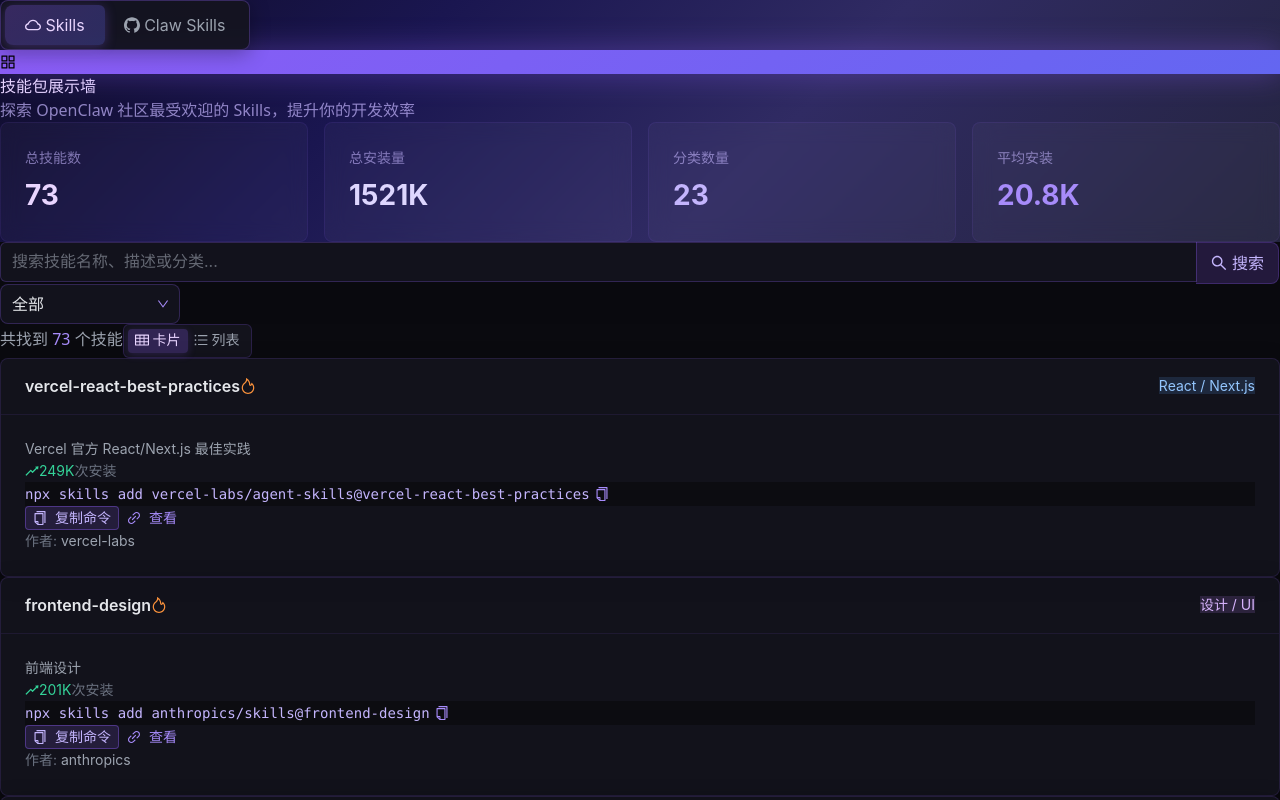
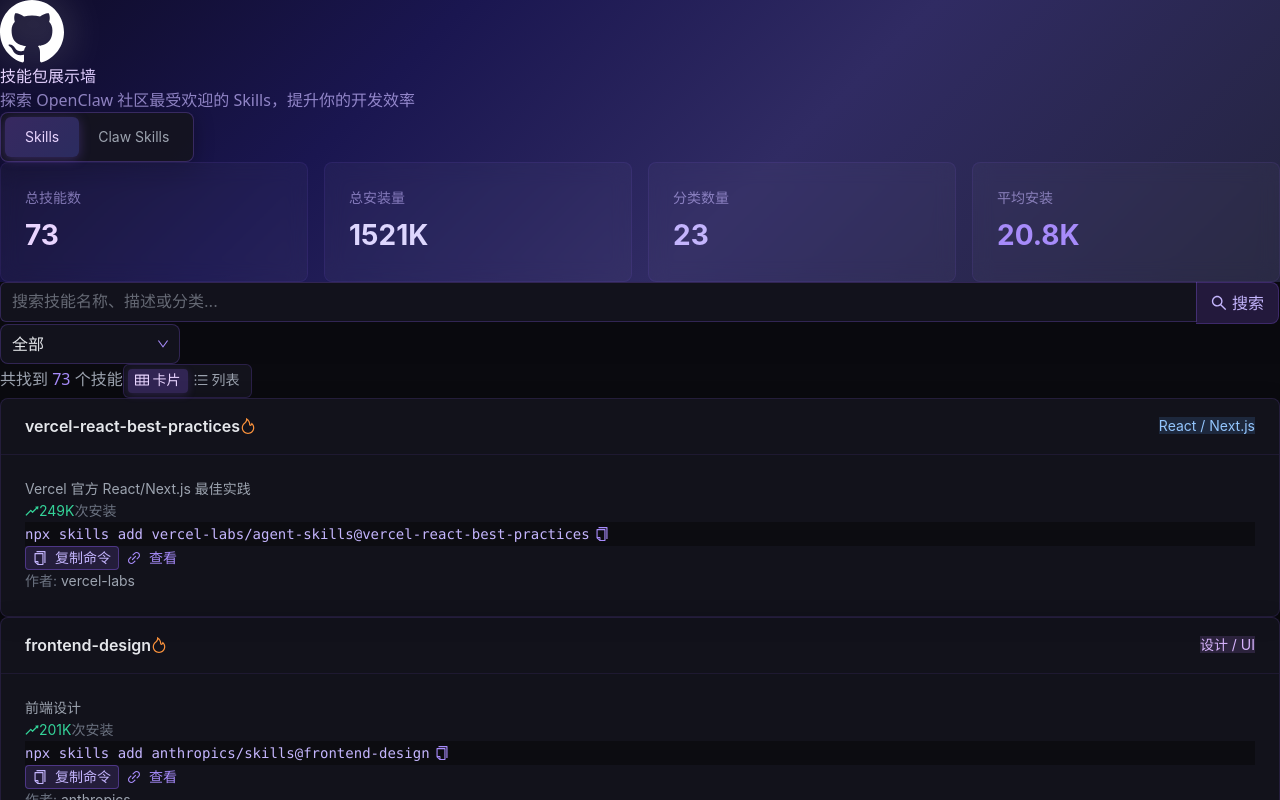
Before and after one commit to cloud-prg/cloud-skills-wall, a React (Vite) app: page / in a window 1280 px wide. Shown: the top 800 px of the page. Built offline with nearby package versions, Linux system fonts and the light colour scheme.

Commit message:
ui: 顶部使用GitHub猫咪图标，布局居中，切换按钮横向排列

```diff
--- a/src/components/SkillsWall.tsx
+++ b/src/components/SkillsWall.tsx
@@ -1,6 +1,6 @@
 import { useState, useEffect } from 'react';
 import { Card, Tag, Button, Input, Select, Statistic, Row, Col, Tooltip, Badge, Empty, Table, Radio, Space } from 'antd';
-import { CopyOutlined, LinkOutlined, RiseOutlined, AppstoreOutlined, SearchOutlined, FireOutlined, UnorderedListOutlined, TableOutlined, GithubOutlined, CloudOutlined } from '@ant-design/icons';
+import { CopyOutlined, LinkOutlined, RiseOutlined, SearchOutlined, FireOutlined, UnorderedListOutlined, TableOutlined } from '@ant-design/icons';
 import type { Skill } from '../services/skillsData';
 import { getTopSkills, getCategories, searchSkills, getStats } from '../services/skillsData';
 import type { ClawSkill } from '../services/clawSkillsData';
@@ -302,36 +302,22 @@
           <div className="absolute top-1/2 left-1/2 -translate-x-1/2 -translate-y-1/2 w-[600px] h-[600px] rounded-full blur-3xl" style={{ background: dataSource === 'skills' ? 'rgba(167, 139, 250, 0.08)' : 'rgba(34, 211, 238, 0.08)' }} />
         </div>
 
-        <div className="max-w-7xl mx-auto relative z-10">
-          {/* 数据源切换 - 顶部 */}
-          <div className="flex justify-center mb-8">
-            <Radio.Group
-              value={dataSource}
-              onChange={(e) => handleDataSourceChange(e.target.value)}
-              size="large"
-              className="source-switcher"
+        <div className="max-w-7xl mx-auto relative z-10 flex flex-col items-center">
+          {/* GitHub 猫咪图标 */}
+          <div className="mb-6">
+            <svg
+              viewBox="0 0 24 24"
+              width="64"
+              height="64"
+              fill="white"
+              className="drop-shadow-lg"
+              style={{ filter: 'drop-shadow(0 0 20px rgba(255,255,255,0.3))' }}
             >
-              <Radio.Button value="skills" className="flex items-center gap-2">
-                <CloudOutlined /> Skills
-              </Radio.Button>
-              <Radio.Button value="claw" className="flex items-center gap-2">
-                <GithubOutlined /> Claw Skills
-              </Radio.Button>
-            </Radio.Group>
+              <path d="M12 0c-6.626 0-12 5.373-12 12 0 5.302 3.438 9.8 8.207 11.387.599.111.793-.261.793-.577v-2.234c-3.338.726-4.033-1.416-4.033-1.416-.546-1.387-1.333-1.756-1.333-1.756-1.089-.745.083-.729.083-.729 1.205.084 1.839 1.237 1.839 1.237 1.07 1.834 2.807 1.304 3.492.997.107-.775.418-1.305.762-1.604-2.665-.305-5.467-1.334-5.467-5.931 0-1.311.469-2.381 1.236-3.221-.124-.303-.535-1.524.117-3.176 0 0 1.008-.322 3.301 1.23.957-.266 1.983-.399 3.003-.404 1.02.005 2.047.138 3.006.404 2.291-1.552 3.297-1.23 3.297-1.23.653 1.653.242 2.874.118 3.176.77.84 1.235 1.911 1.235 3.221 0 4.609-2.807 5.624-5.479 5.921.43.372.823 1.102.823 2.222v3.293c0 .319.192.694.801.576 4.765-1.589 8.199-6.086 8.199-11.386 0-6.627-5.373-12-12-12z"/>
+            </svg>
           </div>
 
-          <div className="text-center mb-10">
-            <div
-              className="inline-flex items-center justify-center w-20 h-20 rounded-full mb-6 shadow-lg"
-              style={{
-                background: dataSource === 'skills'
-                  ? 'linear-gradient(135deg, #8b5cf6, #6366f1)'
-                  : 'linear-gradient(135deg, #22d3ee, #0ea5e9)',
-                boxShadow: dataSource === 'skills' ? '0 0 30px rgba(139, 92, 246, 0.4)' : '0 0 30px rgba(34, 211, 238, 0.4)'
-              }}
-            >
-              <AppstoreOutlined className="text-3xl text-white" />
-            </div>
+          {/* 标题 */}
           <h1
             className="text-5xl font-bold mb-4"
             style={{
@@ -345,12 +331,30 @@
           >
             {dataSource === 'skills' ? '技能包展示墙' : 'Claw Skills 展示墙'}
           </h1>
-            <p className="text-lg max-w-2xl mx-auto" style={{ color: dataSource === 'skills' ? 'rgba(196, 181, 253, 0.7)' : 'rgba(103, 232, 249, 0.7)' }}>
+
+          {/* 副标题 */}
+          <p className="text-lg max-w-2xl mx-auto mb-6" style={{ color: dataSource === 'skills' ? 'rgba(196, 181, 253, 0.7)' : 'rgba(103, 232, 249, 0.7)' }}>
             {dataSource === 'skills'
               ? '探索 OpenClaw 社区最受欢迎的 Skills，提升你的开发效率'
               : '探索 ClawHub 高热度 Claw Skills，扩展你的 Agent 能力'
             }
           </p>
+
+          {/* 数据源切换 - 横向排列 */}
+          <div className="flex justify-center mb-10">
+            <Radio.Group
+              value={dataSource}
+              onChange={(e) => handleDataSourceChange(e.target.value)}
+              size="middle"
+              className="source-switcher"
+            >
+              <Radio.Button value="skills" className="flex items-center gap-2 px-6">
+                Skills
+              </Radio.Button>
+              <Radio.Button value="claw" className="flex items-center gap-2 px-6">
+                Claw Skills
+              </Radio.Button>
+            </Radio.Group>
           </div>
 
           {/* 统计卡片 */}
```
Lines whose indentation alone changed are shown as unchanged.
